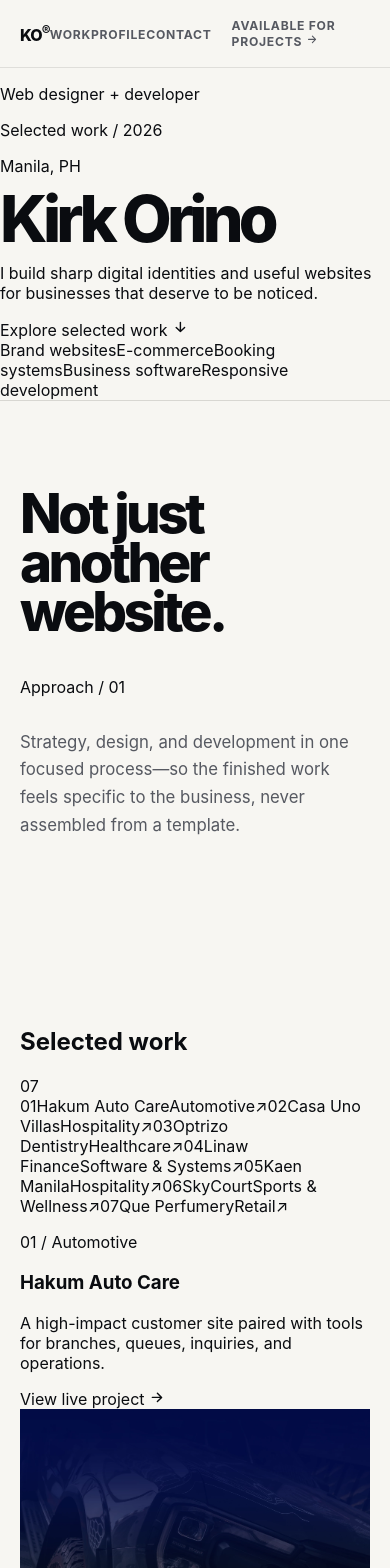
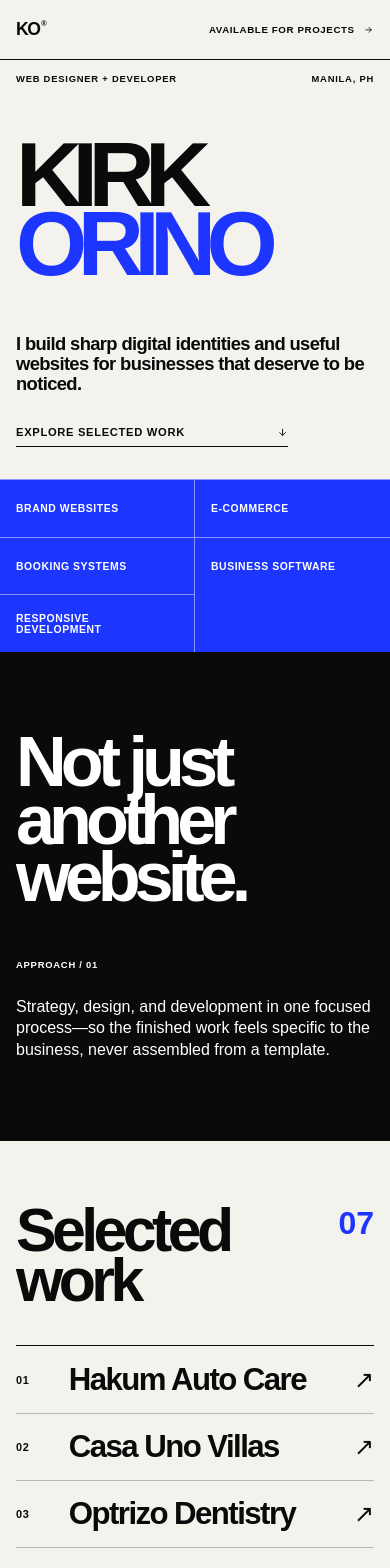
Before and after one commit to thekirx/KIRKORINO.com, a React (Vite) app: page / in a window 390 px wide. Shown: the top 1568 px of the page. Built offline with nearby package versions, Linux system fonts and the light colour scheme.

Commit message:
style: implement editorial portfolio direction

```diff
--- a/src/styles.css
+++ b/src/styles.css
@@ -1,505 +1,200 @@
 :root {
-  color: #0a0c10;
-  background: #f7f6f2;
-  font-family: Inter, ui-sans-serif, -apple-system, BlinkMacSystemFont, "Segoe UI", sans-serif;
+  color: #0a0a0a;
+  background: #f4f2ed;
+  font-family: Arial, Helvetica, sans-serif;
   font-synthesis: none;
   text-rendering: optimizeLegibility;
-  --paper: #f7f6f2;
-  --ink: #0a0c10;
-  --blue: #1548ff;
-  --muted: #565961;
-  --night: #0d0f13;
-  --line: #d8d7d2;
-  --gutter: clamp(1.25rem, 4vw, 4rem);
-  --max-width: 90rem;
+  --paper: #f4f2ed;
+  --ink: #0a0a0a;
+  --blue: #1d36ff;
+  --line: rgb(10 10 10 / 25%);
+  --gutter: clamp(1rem, 3.2vw, 3.5rem);
 }
 
 * { box-sizing: border-box; }
+html { scroll-behavior: smooth; }
+body { margin: 0; min-width: 320px; background: var(--paper); color: var(--ink); }
+body, a { font: inherit; }
+a { color: inherit; text-decoration: none; }
+img { display: block; max-width: 100%; }
+:focus-visible { outline: 3px solid #ff4d00; outline-offset: 4px; }
+.arrow-icon { width: 1em; height: 1em; flex: 0 0 auto; }
+.meta-text, .story-kicker { font-size: .67rem; font-weight: 700; letter-spacing: .08em; line-height: 1.2; text-transform: uppercase; }
 
-html { scroll-behavior: smooth; }
+.site-header {
+  display: grid;
+  grid-template-columns: 1fr 2fr;
+  align-items: center;
+  min-height: 4.25rem;
+  padding: 0 var(--gutter);
+  border-bottom: 1px solid var(--ink);
+}
+.wordmark { font-size: 1.1rem; font-weight: 900; letter-spacing: -.08em; }
+.wordmark sup { font-size: .42em; margin-left: .1rem; vertical-align: top; }
+.site-header nav { display: flex; align-items: center; justify-content: space-between; gap: 2rem; }
+.nav-links { display: flex; gap: clamp(1rem, 3vw, 3rem); }
+.nav-links a, .availability-link { font-size: .7rem; font-weight: 700; letter-spacing: .06em; text-transform: uppercase; }
+.availability-link { display: inline-flex; align-items: center; gap: .6rem; }
 
-body {
-  margin: 0;
-  min-width: 320px;
-  background: var(--paper);
-  color: var(--ink);
+.hero { overflow: hidden; border-bottom: 1px solid var(--ink); }
+.hero-meta { display: grid; grid-template-columns: repeat(3, 1fr); padding: 1rem var(--gutter) clamp(2.5rem, 7vw, 7rem); }
+.hero-meta p { margin: 0; }
+.hero-meta p:nth-child(2) { text-align: center; }
+.hero-meta p:last-child { text-align: right; }
+.hero-title { margin: 0; padding: 0 var(--gutter); font-size: clamp(7rem, 15.9vw, 16rem); font-weight: 900; line-height: .72; letter-spacing: -.105em; text-transform: uppercase; }
+.hero-title span { display: block; }
+.hero-title span:last-child { margin-left: 21.5%; color: var(--blue); }
+.hero-foot { display: grid; grid-template-columns: 1fr 1fr; align-items: end; gap: 2rem; padding: clamp(3rem, 7vw, 7rem) var(--gutter) 2rem; }
+.hero-foot p { max-width: 33rem; margin: 0; font-size: clamp(1.15rem, 2.1vw, 2rem); font-weight: 700; line-height: 1.1; letter-spacing: -.035em; }
+.editorial-link, .story-link { display: inline-flex; align-items: center; justify-content: space-between; gap: 1rem; padding-bottom: .5rem; border-bottom: 1px solid currentColor; font-size: .7rem; font-weight: 700; letter-spacing: .06em; text-transform: uppercase; }
+.editorial-link { justify-self: end; min-width: min(100%, 17rem); }
+.hero-services { display: grid; grid-template-columns: repeat(5, 1fr); background: var(--blue); color: #fff; }
+.hero-services span { min-height: 4.4rem; display: flex; align-items: center; padding: .8rem var(--gutter); border-right: 1px solid rgb(255 255 255 / 48%); font-size: .65rem; font-weight: 700; letter-spacing: .055em; text-transform: uppercase; }
+
+.about { display: grid; grid-template-columns: 2fr 1fr; gap: 3rem; padding: clamp(5rem, 10vw, 10rem) var(--gutter); background: var(--ink); color: #fff; }
+.about h2 { max-width: 10ch; margin: 0; font-size: clamp(4rem, 9.3vw, 9rem); font-weight: 900; line-height: .82; letter-spacing: -.085em; }
+.about-copy { align-self: end; }
+.about-copy p { max-width: 28rem; margin: 1.5rem 0 0; font-size: clamp(1rem, 1.5vw, 1.35rem); line-height: 1.35; }
+
+.work-index { padding: clamp(4rem, 8vw, 8rem) var(--gutter); }
+.index-title { display: flex; align-items: start; justify-content: space-between; gap: 2rem; margin-bottom: 4rem; }
+.index-title h2 { margin: 0; font-size: clamp(3.8rem, 8vw, 8rem); font-weight: 900; line-height: .83; letter-spacing: -.075em; }
+.index-title > span { font-size: clamp(2rem, 4vw, 4rem); color: var(--blue); font-weight: 900; }
+.work-index-list { border-top: 1px solid var(--ink); }
+.index-row { display: grid; grid-template-columns: 4rem minmax(0, 1fr) minmax(10rem, .4fr) 2rem; align-items: center; gap: 1rem; min-height: 5rem; border-bottom: 1px solid var(--line); transition: background-color 160ms, color 160ms; }
+.index-row:hover { background: var(--blue); color: #fff; }
+.index-number, .index-service { font-size: .68rem; font-weight: 700; letter-spacing: .06em; text-transform: uppercase; }
+.index-name { font-size: clamp(1.7rem, 3vw, 3rem); font-weight: 800; letter-spacing: -.05em; }
+.index-arrow { font-size: 1.5rem; }
+
+.project-story { scroll-margin-top: 1rem; }
+.story-copy h3 { margin: 0; font-weight: 900; line-height: .84; letter-spacing: -.075em; }
+.story-kicker { margin: 0 0 1.5rem; }
+.story-summary { max-width: 35rem; margin: 1.5rem 0 2.25rem; font-size: clamp(1rem, 1.25vw, 1.2rem); line-height: 1.4; }
+.story-link { width: min(100%, 13rem); }
+.story-media { display: block; overflow: hidden; }
+.project-image, .preview-fallback { width: 100%; height: 100%; object-fit: cover; }
+.preview-fallback { display: grid; place-items: center; background: #ddd; }
+.preview-fallback span { font-size: 2rem; font-weight: 900; }
+
+.primary-stories .project-story { display: grid; grid-template-columns: minmax(18rem, .7fr) minmax(0, 1.3fr); gap: clamp(2rem, 6vw, 7rem); padding: clamp(4rem, 8vw, 8rem) var(--gutter); }
+.primary-stories .story-copy { align-self: center; }
+.primary-stories .story-copy h3 { font-size: clamp(4rem, 8vw, 8.5rem); }
+.primary-stories .story-media { aspect-ratio: 4 / 3; }
+
+.project-story-hakum-auto-care { background: #e7ff4f; }
+.project-story-hakum-auto-care .story-copy { grid-column: 1 / -1; display: grid; grid-template-columns: .7fr 1.3fr; column-gap: clamp(2rem, 6vw, 7rem); }
+.project-story-hakum-auto-care .story-kicker { grid-column: 1; }
+.project-story-hakum-auto-care h3 { grid-column: 1 / -1; font-size: clamp(4.5rem, 11vw, 11rem) !important; }
+.project-story-hakum-auto-care .story-summary, .project-story-hakum-auto-care .story-link { grid-column: 2; }
+.project-story-hakum-auto-care .story-media { grid-column: 1 / -1; aspect-ratio: 16 / 8; }
+
+.project-story-casa-uno-villas { background: var(--blue); color: #fff; }
+.project-story-casa-uno-villas .story-media { aspect-ratio: 4 / 5; }
+.project-story-casa-uno-villas .project-image { object-position: center; }
+
+.project-story-optrizo-dentistry { background: #d9e8d4; }
+.project-story-optrizo-dentistry .story-media { padding: clamp(1rem, 3vw, 3rem); background: #143d2c; }
+.project-story-optrizo-dentistry .project-image { object-fit: contain; box-shadow: 0 1rem 3rem rgb(0 0 0 / 25%); }
+
+.project-story-linaw-finance { background: #071738; color: #fff; }
+.project-story-linaw-finance .story-media { padding: clamp(2rem, 5vw, 6rem); background: #14376d; }
+.project-story-linaw-finance .project-image { object-fit: contain; transform: rotate(-2deg); box-shadow: 0 2rem 4rem rgb(0 0 0 / 35%); }
+
+.project-continuation { display: grid; grid-template-columns: 1fr 1fr; }
+.project-continuation .project-story { display: flex; flex-direction: column; min-width: 0; padding: clamp(3rem, 5vw, 5rem) var(--gutter); border-right: 1px solid var(--ink); border-bottom: 1px solid var(--ink); }
+.project-continuation .story-copy { display: flex; flex-direction: column; flex: 1; }
+.project-continuation .story-copy h3 { font-size: clamp(3.4rem, 6vw, 6.5rem); }
+.project-continuation .story-link { margin-top: auto; margin-bottom: 2.5rem; }
+.project-continuation .story-media { aspect-ratio: 4 / 3; }
+.project-continuation .project-story-que-perfumery { grid-column: 1 / -1; display: grid; grid-template-columns: .65fr 1.35fr; gap: 4rem; background: #e9d7dc; }
+.project-continuation .project-story-que-perfumery .story-media { aspect-ratio: 16 / 8; }
+.project-story-kaen-manila { background: #ee5b2f; }
+.project-story-skycourt { background: #d6c7ff; }
+
+.project-archive { padding: clamp(5rem, 9vw, 9rem) var(--gutter); background: var(--ink); color: #fff; }
+.archive-intro { display: grid; grid-template-columns: 1fr 2fr; gap: 2rem; margin-bottom: 5rem; }
+.archive-intro p { margin: .4rem 0 0; }
+.archive-intro h2 { max-width: 10ch; margin: 0; font-size: clamp(4rem, 8vw, 8rem); font-weight: 900; line-height: .84; letter-spacing: -.075em; }
+.archive-list { border-top: 1px solid rgb(255 255 255 / 55%); }
+.archive-list a { display: grid; grid-template-columns: 4rem minmax(0, 1fr) minmax(10rem, .5fr) 1.5rem; align-items: center; gap: 1rem; min-height: 4.5rem; border-bottom: 1px solid rgb(255 255 255 / 24%); }
+.archive-list a:hover { color: #aeb8ff; }
+.archive-number, .archive-category { font-size: .67rem; font-weight: 700; letter-spacing: .06em; text-transform: uppercase; }
+.archive-name { font-size: clamp(1.25rem, 2vw, 2rem); font-weight: 700; letter-spacing: -.035em; }
+
+.contact-cta { padding: clamp(5rem, 10vw, 10rem) var(--gutter) clamp(4rem, 7vw, 7rem); background: var(--blue); color: #fff; }
+.contact-cta h2 { max-width: 12ch; margin: 3rem 0 5rem; font-size: clamp(4rem, 10vw, 10rem); font-weight: 900; line-height: .8; letter-spacing: -.085em; }
+.contact-actions { display: flex; align-items: end; justify-content: space-between; gap: 2rem; }
+.contact-email { display: inline-flex; align-items: center; justify-content: space-between; width: min(100%, 29rem); padding: 1.25rem 0; border-top: 1px solid currentColor; border-bottom: 1px solid currentColor; font-size: clamp(1.3rem, 2.2vw, 2.2rem); font-weight: 700; }
+.phone-link { font-size: .75rem; font-weight: 700; letter-spacing: .05em; text-transform: uppercase; }
+.site-footer { display: grid; grid-template-columns: repeat(3, 1fr); padding: 1.25rem var(--gutter); background: var(--blue); color: #fff; border-top: 1px solid rgb(255 255 255 / 60%); font-size: .67rem; font-weight: 700; letter-spacing: .05em; text-transform: uppercase; }
+.site-footer span:nth-child(2) { text-align: center; }
+.back-to-top { justify-self: end; display: inline-flex; align-items: center; gap: .5rem; }
+
+@media (max-width: 900px) {
+  .site-header { grid-template-columns: auto 1fr; gap: 2rem; }
+  .site-header nav { justify-content: flex-end; }
+  .nav-links { display: none; }
+  .hero-services { grid-template-columns: repeat(3, 1fr); }
+  .hero-services span:nth-child(3) { border-right: 0; }
+  .hero-services span:nth-child(n + 4) { border-top: 1px solid rgb(255 255 255 / 48%); }
+  .about { grid-template-columns: 1fr; }
+  .about-copy { display: grid; grid-template-columns: 1fr 2fr; gap: 2rem; }
+  .about-copy p { margin: 0; }
+  .primary-stories .project-story { grid-template-columns: 1fr; }
+  .primary-stories .story-copy { max-width: 45rem; }
+  .project-story-hakum-auto-care .story-copy { display: block; }
+  .project-story-hakum-auto-care .story-summary { max-width: 40rem; }
+  .project-continuation .project-story-que-perfumery { grid-template-columns: 1fr; }
 }
 
-body, a, button { font: inherit; }
-
-a { color: inherit; text-decoration: none; }
-
-img { display: block; max-width: 100%; }
-
-:focus-visible {
-  outline: 3px solid var(--blue);
-  outline-offset: 4px;
+@media (max-width: 700px) {
+  .meta-text, .story-kicker { font-size: .59rem; }
+  .site-header { min-height: 3.75rem; }
+  .availability-link { font-size: .61rem; }
+  .hero-meta { padding-top: .8rem; padding-bottom: 3.5rem; }
+  .hero-meta p:nth-child(2) { display: none; }
+  .hero-meta { grid-template-columns: 1fr 1fr; }
+  .hero-title { font-size: 23.5vw; line-height: .75; }
+  .hero-title span:last-child { margin-left: 0; }
+  .hero-foot { grid-template-columns: 1fr; padding-top: 3.5rem; }
+  .editorial-link { justify-self: start; }
+  .hero-services { grid-template-columns: 1fr 1fr; }
+  .hero-services span { min-height: 3.6rem; border-top: 1px solid rgb(255 255 255 / 48%); }
+  .hero-services span:nth-child(3) { border-right: 1px solid rgb(255 255 255 / 48%); }
+  .hero-services span:nth-child(even) { border-right: 0; }
+  .about, .work-index, .primary-stories .project-story, .project-continuation .project-story, .project-archive, .contact-cta { padding-left: var(--gutter); padding-right: var(--gutter); }
+  .about h2, .archive-intro h2 { font-size: clamp(3.5rem, 18vw, 6rem); }
+  .about-copy { display: block; }
+  .about-copy p { margin-top: 1.5rem; }
+  .index-title { margin-bottom: 2.5rem; }
+  .index-row { grid-template-columns: 2.3rem minmax(0, 1fr) 1.25rem; min-height: 4.2rem; }
+  .index-service { display: none; }
+  .index-name { font-size: clamp(1.4rem, 8vw, 2.1rem); }
+  .primary-stories .project-story { padding-top: 4.5rem; padding-bottom: 4.5rem; }
+  .primary-stories .story-copy h3 { font-size: clamp(3.5rem, 17vw, 6rem); }
+  .primary-stories .story-media, .project-story-hakum-auto-care .story-media, .project-story-casa-uno-villas .story-media { aspect-ratio: 4 / 3; }
+  .project-continuation { grid-template-columns: 1fr; }
+  .project-continuation .project-story, .project-continuation .project-story-que-perfumery { grid-column: auto; display: flex; border-right: 0; }
+  .project-continuation .story-copy h3 { font-size: clamp(3.4rem, 17vw, 6rem); }
+  .project-continuation .project-story-que-perfumery .story-media { aspect-ratio: 4 / 3; }
+  .archive-intro { grid-template-columns: 1fr; margin-bottom: 3rem; }
+  .archive-list a { grid-template-columns: 2.3rem minmax(0, 1fr) 1rem; }
+  .archive-category { display: none; }
+  .contact-cta h2 { font-size: clamp(3.8rem, 18vw, 7rem); margin: 2rem 0 4rem; }
+  .contact-actions { display: grid; }
+  .phone-link { justify-self: start; }
+  .site-footer { grid-template-columns: 1fr auto; gap: 1rem; }
+  .site-footer span:nth-child(2) { display: none; }
 }
 
-.arrow-icon {
-  width: 1.05em;
-  height: 1.05em;
-  flex: 0 0 auto;
-}
-
-.site-header {
-  position: sticky;
-  z-index: 20;
-  top: 0;
-  display: flex;
-  align-items: center;
-  justify-content: space-between;
-  min-height: 4.75rem;
-  padding: 0 var(--gutter);
-  border-bottom: 1px solid rgb(10 12 16 / 10%);
-  background: rgb(247 246 242 / 92%);
-  backdrop-filter: blur(16px);
-}
-
-.wordmark {
-  font-size: 1rem;
-  font-weight: 850;
-  letter-spacing: -.055em;
-  text-transform: uppercase;
-}
-
-.site-header nav {
-  display: flex;
-  align-items: center;
-  gap: clamp(1.25rem, 2.5vw, 2.5rem);
-}
-
-.site-header nav a:not(.button) {
-  color: var(--muted);
-  font-size: .76rem;
-  font-weight: 700;
-  letter-spacing: .06em;
-  text-transform: uppercase;
-  transition: color 160ms ease;
-}
-
-.site-header nav a:not(.button):hover { color: var(--ink); }
-
-.button {
-  display: inline-flex;
-  align-items: center;
-  justify-content: center;
-  gap: .65rem;
-  min-height: 3.25rem;
-  padding: .9rem 1.25rem;
-  border-radius: 100vmax;
-  background: var(--blue);
-  color: #fff;
-  font-size: .78rem;
-  font-weight: 800;
-  letter-spacing: .04em;
-  text-transform: uppercase;
-  transition: transform 160ms ease, background-color 160ms ease;
-}
-
-.button:hover { transform: translateY(-2px); background: #0c3eea; }
-
-.button-small { min-height: 2.65rem; padding: .72rem 1rem; font-size: .69rem; }
-
-.hero { border-bottom: 1px solid var(--line); }
-
-.hero-inner {
-  display: flex;
-  flex-direction: column;
-  justify-content: space-between;
-  min-height: calc(100svh - 4.75rem - 3rem);
-  max-width: var(--max-width);
-  margin: 0 auto;
-  padding: clamp(4rem, 8vh, 7rem) var(--gutter) clamp(3.25rem, 6vh, 5.5rem);
-}
-
-.hero h1 {
-  max-width: 13ch;
-  margin: 0;
-  font-size: clamp(3.6rem, 8.6vw, 8.4rem);
-  font-weight: 790;
-  line-height: .86;
-  letter-spacing: -.075em;
-}
-
-.hero-support {
-  display: flex;
-  align-items: flex-end;
-  justify-content: space-between;
-  gap: 3rem;
-  margin-top: 4rem;
-}
-
-.hero-support p {
-  max-width: 35rem;
-  margin: 0;
-  color: var(--muted);
-  font-size: clamp(1rem, 1.45vw, 1.3rem);
-  line-height: 1.5;
-}
-
-.text-link {
-  display: inline-flex;
-  align-items: center;
-  gap: .55rem;
-  color: var(--blue);
-  font-size: .76rem;
-  font-weight: 850;
-  letter-spacing: .06em;
-  text-transform: uppercase;
-}
-
-.text-link .arrow-icon { transition: transform 160ms ease; }
-.text-link:hover .arrow-icon { transform: translate(.2rem, -.12rem); }
-
-.capabilities {
-  overflow: hidden;
-  padding: 1.05rem var(--gutter);
-  background: var(--blue);
-  color: #fff;
-}
-
-.capabilities-track {
-  display: flex;
-  align-items: center;
-  justify-content: space-between;
-  gap: 1.5rem;
-  max-width: var(--max-width);
-  margin: 0 auto;
-  white-space: nowrap;
-}
-
-.capabilities span {
-  display: inline-flex;
-  align-items: center;
-  gap: 1.5rem;
-  font-size: .69rem;
-  font-weight: 800;
-  letter-spacing: .1em;
-  text-transform: uppercase;
-}
-
-.capabilities span:not(:last-child)::after { content: "•"; opacity: .58; }
-
-.selected-work {
-  max-width: var(--max-width);
-  margin: 0 auto;
-  padding: clamp(5.5rem, 10vw, 9rem) var(--gutter);
-}
-
-.section-heading {
-  display: grid;
-  grid-template-columns: 1fr minmax(18rem, 28rem);
-  align-items: end;
-  gap: 3rem;
-  margin-bottom: clamp(3.5rem, 7vw, 6rem);
-}
-
-.section-heading h2,
-.project-archive h2,
-.about h2,
-.contact-cta h2 {
-  margin: 0;
-  font-size: clamp(3rem, 6.5vw, 6.5rem);
-  font-weight: 760;
-  line-height: .9;
-  letter-spacing: -.065em;
-}
-
-.section-heading p,
-.archive-intro > p {
-  margin: 0;
-  color: var(--muted);
-  font-size: 1rem;
-  line-height: 1.6;
-}
-
-.project-feature {
-  display: grid;
-  grid-template-columns: minmax(0, 1.62fr) minmax(15rem, .72fr);
-  gap: clamp(1.75rem, 4vw, 4.5rem);
-  padding: clamp(2rem, 4vw, 3.5rem) 0 clamp(4rem, 8vw, 7.5rem);
-  border-top: 1px solid var(--line);
-}
-
-.project-feature:nth-child(even) { grid-template-columns: minmax(15rem, .72fr) minmax(0, 1.62fr); }
-.project-feature:nth-child(even) .project-media { order: 2; }
-
-.project-media {
-  position: relative;
-  aspect-ratio: 3 / 2;
-  overflow: hidden;
-  border-radius: .85rem;
-  background: #e8e7e2;
-}
-
-.project-media img,
-.preview-fallback { width: 100%; height: 100%; }
-.project-media img { object-fit: cover; transition: transform 240ms ease; }
-.project-media:hover img { transform: scale(1.02); }
-
-.preview-fallback {
-  position: relative;
-  display: flex;
-  align-items: flex-end;
-  overflow: hidden;
-  padding: clamp(1.25rem, 3vw, 2.5rem);
-  isolation: isolate;
-}
-
-.preview-fallback::before {
-  position: absolute;
-  z-index: -1;
-  top: 14%;
-  right: 9%;
-  width: 42%;
-  aspect-ratio: 1;
-  border: 1px solid currentColor;
-  border-radius: 50%;
-  content: "";
-  opacity: .28;
-}
-
-.preview-fallback::after {
-  position: absolute;
-  z-index: -1;
-  top: 0;
-  left: 22%;
-  width: 1px;
-  height: 100%;
-  background: currentColor;
-  content: "";
-  opacity: .22;
-  transform: rotate(28deg);
-}
-
-.preview-fallback span {
-  max-width: 9ch;
-  font-size: clamp(2.2rem, 5vw, 5rem);
-  font-weight: 850;
-  line-height: .84;
-  letter-spacing: -.075em;
-  text-transform: uppercase;
-}
-
-.preview-fallback-1 { background: #071b35; color: #edf7ff; }
-.preview-fallback-2 { background: #ef5b35; color: #fff5ef; }
-.preview-fallback-3 { background: #c7ebeb; color: #08464d; }
-.preview-fallback-4 { background: #dce9a8; color: #23320f; }
-.preview-fallback-5 { background: #5140c7; color: #f1efff; }
-.preview-fallback-6 { background: #c9a56f; color: #332512; }
-
-.project-copy {
-  display: flex;
-  flex-direction: column;
-  justify-content: space-between;
-  gap: 4rem;
-  padding: .3rem 0;
-}
-
-.project-number,
-.project-category,
-.section-label {
-  font-size: .68rem;
-  font-weight: 800;
-  letter-spacing: .1em;
-  text-transform: uppercase;
-}
-
-.project-number { color: var(--blue); }
-.project-category { margin: .75rem 0 0; color: var(--muted); }
-
-.project-copy h3 {
-  margin: 0 0 1rem;
-  font-size: clamp(2rem, 3.1vw, 3.5rem);
-  font-weight: 720;
-  line-height: .96;
-  letter-spacing: -.055em;
-}
-
-.project-copy > div:last-child > p {
-  margin: 0 0 1.75rem;
-  color: var(--muted);
-  font-size: .96rem;
-  line-height: 1.6;
-}
-
-.project-archive {
-  padding: clamp(5.5rem, 10vw, 9rem) var(--gutter);
-  background: var(--night);
-  color: #fff;
-}
-
-.archive-intro,
-.archive-groups {
-  max-width: var(--max-width);
-  margin-right: auto;
-  margin-left: auto;
-}
-
-.archive-intro {
-  display: grid;
-  grid-template-columns: 1.2fr minmax(17rem, .65fr);
-  align-items: end;
-  gap: 3rem;
-  margin-bottom: clamp(4rem, 7vw, 7rem);
-}
-
-.archive-intro > p { color: #a6a9b0; }
-
-.archive-groups {
-  display: grid;
-  grid-template-columns: repeat(2, minmax(0, 1fr));
-  gap: clamp(3rem, 6vw, 6rem) clamp(2rem, 7vw, 8rem);
-}
-
-.archive-group h3 {
-  margin: 0 0 1rem;
-  color: #777c86;
-  font-size: .68rem;
-  letter-spacing: .1em;
-  text-transform: uppercase;
-}
-
-.archive-list { border-top: 1px solid #34363b; }
-
-.archive-list a {
-  display: flex;
-  align-items: center;
-  justify-content: space-between;
-  min-height: 4.5rem;
-  border-bottom: 1px solid #34363b;
-  font-size: clamp(1rem, 1.8vw, 1.35rem);
-  font-weight: 620;
-  letter-spacing: -.025em;
-  transition: color 160ms ease, padding 160ms ease;
-}
-
-.archive-list a:hover { padding-left: .5rem; color: #8fadff; }
-
-.about {
-  display: grid;
-  grid-template-columns: minmax(10rem, .45fr) minmax(0, 1.55fr);
-  gap: clamp(2rem, 8vw, 10rem);
-  max-width: var(--max-width);
-  margin: 0 auto;
-  padding: clamp(6rem, 12vw, 11rem) var(--gutter);
-}
-
-.section-label { margin: .5rem 0 0; color: var(--blue); }
-
-.about h2 { max-width: 11ch; }
-
-.about div > p {
-  max-width: 48rem;
-  margin: 2rem 0 0;
-  color: var(--muted);
-  font-size: clamp(1.05rem, 1.5vw, 1.28rem);
-  line-height: 1.65;
-}
-
-.contact-cta {
-  padding: clamp(6rem, 12vw, 11rem) var(--gutter);
-  border-top: 1px solid var(--line);
-  background: #fff;
-  text-align: center;
-}
-
-.contact-cta h2 { max-width: 11ch; margin: 0 auto; }
-
-.contact-cta > p {
-  max-width: 38rem;
-  margin: 1.75rem auto 0;
-  color: var(--muted);
-  font-size: 1.05rem;
-  line-height: 1.6;
-}
-
-.contact-actions {
-  display: flex;
-  align-items: center;
-  justify-content: center;
-  gap: 1.5rem;
-  margin-top: 2.25rem;
-}
-
-.phone-link {
-  min-height: 2.75rem;
-  padding: .75rem .25rem;
-  border-bottom: 1px solid var(--ink);
-  font-size: .78rem;
-  font-weight: 800;
-  letter-spacing: .04em;
-  text-transform: uppercase;
-}
-
-.site-footer {
-  display: grid;
-  grid-template-columns: 1fr auto 1fr;
-  align-items: center;
-  gap: 2rem;
-  min-height: 5.5rem;
-  padding: 1.25rem var(--gutter);
-  border-top: 1px solid var(--line);
-  background: #fff;
-  color: var(--muted);
-  font-size: .7rem;
-  font-weight: 700;
-  letter-spacing: .045em;
-  text-transform: uppercase;
-}
-
-.site-footer div { display: flex; gap: 1.5rem; }
-.back-to-top { display: inline-flex; align-items: center; justify-self: end; gap: .45rem; }
-
-@media (max-width: 900px) {
-  .hero-inner { min-height: 72svh; }
-  .capabilities-track { justify-content: flex-start; overflow: hidden; }
-  .section-heading,
-  .archive-intro { grid-template-columns: 1fr; align-items: start; gap: 1.5rem; }
-  .project-feature,
-  .project-feature:nth-child(even) { grid-template-columns: minmax(0, 1.35fr) minmax(13rem, .65fr); }
-  .project-feature:nth-child(even) .project-media { order: 0; }
-  .archive-groups { gap: 3.5rem 2.5rem; }
-  .about { grid-template-columns: 1fr; gap: 2.5rem; }
-}
-
-@media (max-width: 640px) {
-  .site-header { min-height: 4.25rem; }
-  .nav-secondary { display: none; }
-  .button-small { min-height: 2.55rem; padding: .7rem .9rem; }
-  .hero-inner { min-height: calc(100svh - 7rem); padding-top: 3.5rem; }
-  .hero h1 { font-size: clamp(3.45rem, 16.5vw, 5.1rem); }
-  .hero-support { display: block; margin-top: 3.5rem; }
-  .hero-support .text-link { margin-top: 2rem; }
-  .capabilities { padding-block: .85rem; }
-  .capabilities-track { gap: 1.1rem; }
-  .capabilities span { gap: 1.1rem; font-size: .62rem; }
-  .selected-work { padding-top: 5rem; padding-bottom: 5rem; }
-  .section-heading { margin-bottom: 3rem; }
-  .section-heading h2,
-  .project-archive h2,
-  .about h2,
-  .contact-cta h2 { font-size: clamp(3rem, 14vw, 4.6rem); }
-  .project-feature,
-  .project-feature:nth-child(even) { grid-template-columns: 1fr; gap: 1.5rem; padding-bottom: 4.5rem; }
-  .project-feature:nth-child(even) .project-media { order: 0; }
-  .project-copy { gap: 2.25rem; }
-  .preview-fallback span { font-size: clamp(2.8rem, 14vw, 4.7rem); }
-  .archive-groups { grid-template-columns: 1fr; gap: 3rem; }
-  .archive-list a { min-height: 4rem; }
-  .about { padding-top: 5.5rem; padding-bottom: 5.5rem; }
-  .contact-actions { flex-direction: column; gap: .9rem; }
-  .site-footer { grid-template-columns: 1fr auto; }
-  .site-footer div { display: none; }
+@media (max-width: 360px) {
+  .availability-link { max-width: 9.5rem; }
+  .hero-foot p { font-size: 1.05rem; }
+  .hero-services span { padding-left: .75rem; font-size: .56rem; }
 }
 
 @media (prefers-reduced-motion: reduce) {
   html { scroll-behavior: auto; }
-  *, *::before, *::after {
-    scroll-behavior: auto !important;
-    animation-duration: .01ms !important;
-    animation-iteration-count: 1 !important;
-    transition-duration: .01ms !important;
-  }
+  *, *::before, *::after { scroll-behavior: auto !important; transition-duration: .01ms !important; }
 }
```
Also changed, not shown: 1 other file (tests, documents, lock files or other folders).
